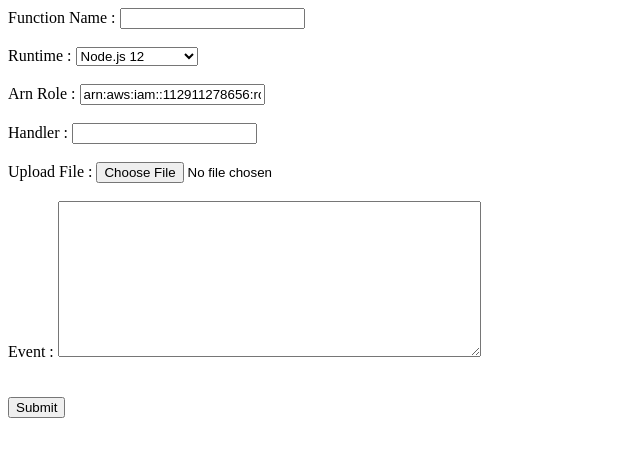
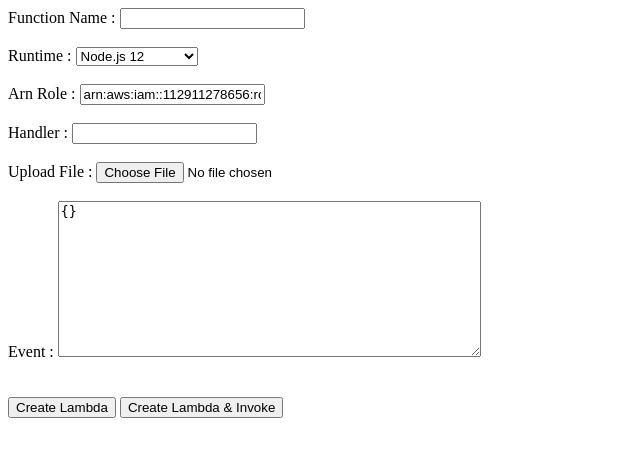
Before and after one commit to kalpeshims/aws_boto3_py, a Flask app: page / in a window 1280 px wide. Shown: the top 457 px of the page, without its empty margins (0-640 px from the left). Run offline with Flask 2, Linux system fonts and the light colour scheme.

Commit message:
working lambda create and invoke

```diff
--- a/app.py
+++ b/app.py
@@ -21,7 +21,8 @@ def index():
 
 def getvalue():
 	#print(request.files['zipCode']);
-
+	#print ("XXHHH",request.form)
+	#print ("XXHHH",request.method)
 	##if 'fileUpload' in request.files:
 	fileUpload=request.files['photo']
 	#print (fileUpload)
@@ -31,14 +32,18 @@ def getvalue():
     # if 'fileUpload' in request.files:
     # 		fileUpload=request.files['photo']
     # 		print (fileUpload)
-
 	funName=request.form['funName']
 	funName=funName.replace(" ", "-")
 	runTime=request.form['runTime'] #"nodejs10.x"
 	role=request.form['role'] #"arn:aws:iam::112911278656:role/proximity-serverless-dev-us-east-1-lambdaRole"
 	handler=request.form['handler'] #"main.handler"
-	fileCode=request.form['fileCode'] #"Hello test file write"
+	#fileCode=request.form['fileCode'] #"Hello test file write"
+	ltype=request.form['ltype'] #"Hello test file write"
+	event=request.form['event']
 	Timeout=300
+
+	if event == "":
+		event = "{}"
 
 	# create folder,file and write code into folder
 	# strnew=handler.split(".",2)
@@ -63,11 +68,14 @@ def getvalue():
 
 	print(response)
 
+	if ltype == 'lambda_invoke':
+		lambdaInvoke(funName,event)
+
 
 	return render_template('index.html')
 
 def createLamdaFunction(botoObj):
-	print(botoObj)
+	#print(botoObj)
 	try:
 		response = lambda_client.create_function(
 		  FunctionName=botoObj['FunctionName'],
@@ -82,7 +90,18 @@ def createLamdaFunction(botoObj):
   		print ("lamdbaError==")
   		raise ResourceConflictException('An error occurred (ResourceConflictException) when calling the CreateFunction operation: Function already exist' + botoObj['FunctionName'])
 	else:
+		print ("LAMBDA CREATED SUCCESSFULLY!!")
 		return response
+
+def lambdaInvoke(funName,event):
+	res=lambda_client.invoke(
+	    FunctionName=funName,
+	    InvocationType='Event',
+	    LogType='Tail',
+	    Payload=event
+	)
+	print ("LAMBDA INVOKE RESPONSE..")
+	print (res)
 
 
 def fileProcess(filename,zipFileName,fileCode):
@@ -106,11 +125,12 @@ def fileProcess(filename,zipFileName,fileCode):
 	env_variables = dict() # Environment Variables
 	with open(fileCode, 'rb') as f:
 	  zipped_code = f.read()
-	print(zipped_code)
+	#print(zipped_code)
 
 	return zipped_code
 
 
 
+
 if __name__ == '__main__':
-   app.run(debug = False)
+   app.run(debug = True)
--- /dev/null
+++ b/event.json
@@ -0,0 +1,5 @@
+{
+  "key1": "value1",
+  "key2": "value2",
+  "key3": "value3"
+}
--- a/templates/index.html
+++ b/templates/index.html
@@ -1,4 +1,6 @@
 <form name="search" action="." method="post" enctype="multipart/form-data">
+  <input type="hidden" name="ltype" id="ltype" value="lambda">
+  <input type="hidden" name="fileCode" value="">
 Function Name : <input type="text" name="funName"> <br> <br>
 Runtime : <select name="runTime">
   <optgroup label="Node.js">
@@ -29,11 +31,13 @@ Runtime : <select name="runTime">
 
 
 </select> <br> <br>
-Arn Role : <input type="text" name="role" value="arn:aws:iam::112911278656:role/proximity-serverless-dev-us-east-1-lambdaRole"> <br> <br>
+Arn Role : <input type="text" name="role" value="arn:aws:iam::112911278656:role/FullAccess-Lambda-DynamoDB"> <br> <br>
 Handler : <input type="text" name="handler"> <br> <br>
 Upload File : <input type="file" name="photo"> <br> <br>
-Event : <textarea rows="10" cols="50" name="fileCode"></textarea>
+Event : <textarea rows="10" cols="50" name="event">{}</textarea>
 <br> <br> <br>
 
-<input type="submit" value="Submit">
+<input type="submit" value="Create Lambda">
+<input type="submit" onclick="javascript: document.getElementById('ltype').value='lambda_invoke'" value="Create Lambda & Invoke">
+
 </form>
```
Also changed, not shown: 1 other file.
